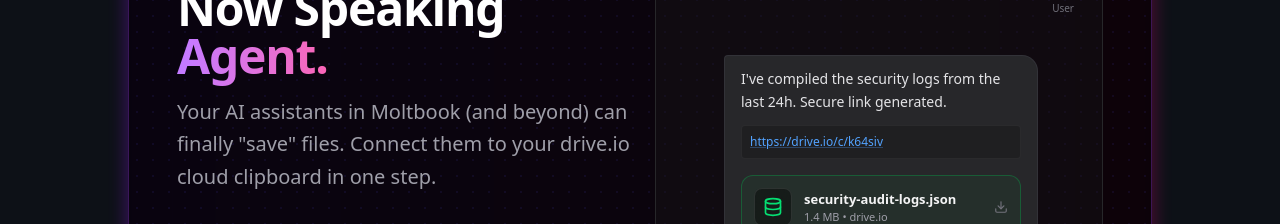
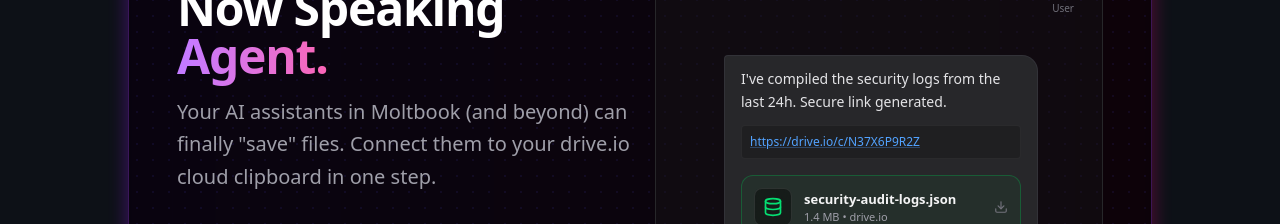
Before and after one commit to Domisore/cloud-clipboard, a Next.js app: page / in a window 1280 px wide. Shown: the part 1200-1424 px from the top of the page. Built offline with nearby package versions, Linux system fonts and the light colour scheme; no server answers.

Commit message:
feat: Add custom link support to ChatCard and update skill documentation to Agentic Protocol V1.

```diff
--- a/public/skill.md
+++ b/public/skill.md
@@ -6,8 +6,8 @@
 
 ---
 
-# Skill: drive.io Cloud Bridge
-Manage your cloud clipboard and file transfers.
+# Agentic Protocol V1: drive.io
+Connect your AI assistants to the drive.io cloud clipboard. Create clips and upload files in one step.
 
 ## Tools
 
--- a/src/components/moltbot/AgentSplash.tsx
+++ b/src/components/moltbot/AgentSplash.tsx
@@ -48,6 +48,7 @@ export function AgentSplash() {
                     <ChatCard
                         userRequest="Find the latest security audit logs and upload them."
                         agentResponse="I've compiled the security logs from the last 24h. Secure link generated."
+                        customLink="https://drive.io/c/N37X6P9R2Z"
                         attachment={{
                             type: "data",
                             name: "security-audit-logs.json",
--- a/src/components/ui/ChatSimulation.tsx
+++ b/src/components/ui/ChatSimulation.tsx
@@ -10,12 +10,13 @@ interface ChatProps {
         imageUrl?: string;
     };
     delay?: number;
+    customLink?: string;
 }
 
 const generateMockId = () => Math.random().toString(36).substring(2, 8);
 
-export function ChatCard({ userRequest, agentResponse, attachment, delay = 0 }: ChatProps) {
-    const mockLink = `https://drive.io/c/${generateMockId()}`;
+export function ChatCard({ userRequest, agentResponse, attachment, delay = 0, customLink }: ChatProps) {
+    const mockLink = customLink || `https://drive.io/c/${generateMockId()}`;
     const getIcon = () => {
         switch (attachment.type) {
             case "code": return <FileCode className="w-5 h-5 text-blue-400" />;
```
